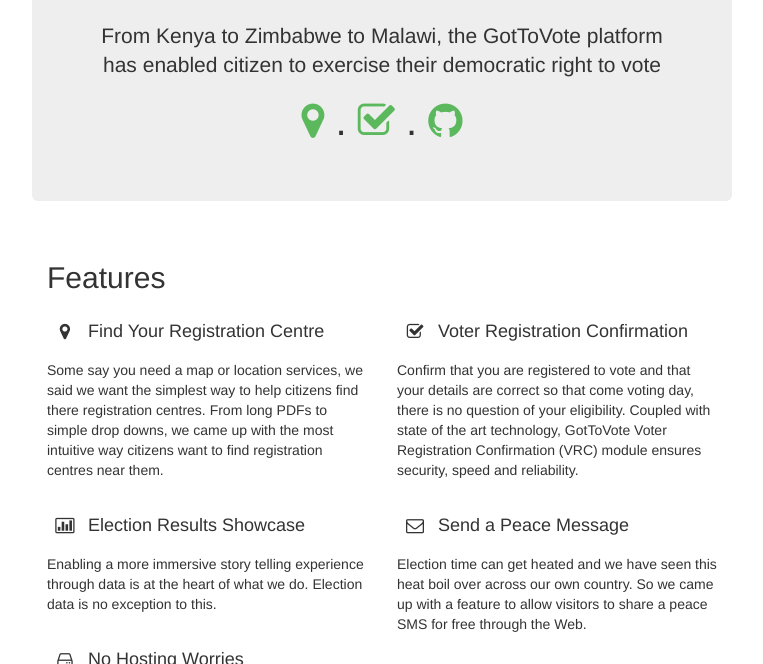
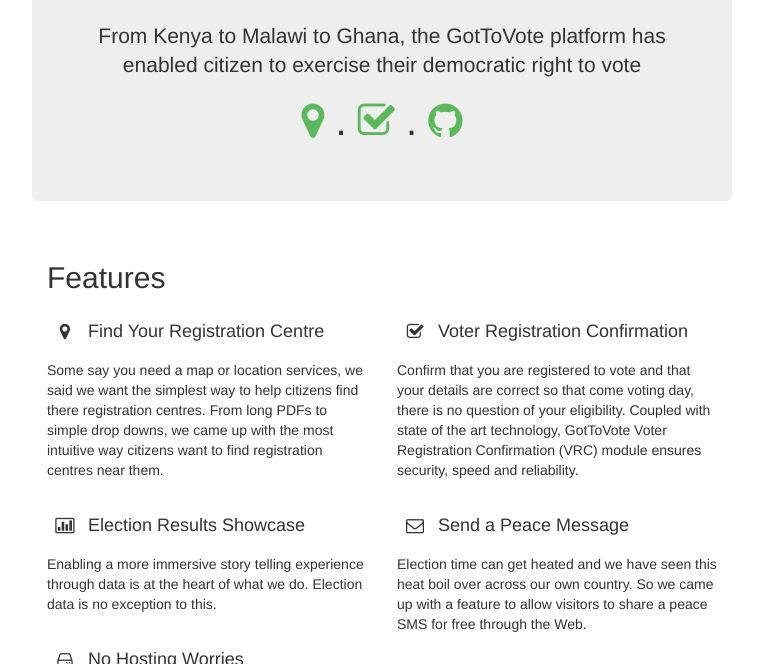
Before and after one commit to CodeForAfrica/GotToVote.cc, a Jekyll site: the page built from index.html, in a window 1280 px wide and 900 px high, scrolled down 431 px, cut to the strip 236-900 px from the top of the window. Shown: the whole strip, without its empty margins (258-1021 px from the left). Built offline with Jekyll 4.4.1, drawn with Linux system fonts in a browser that asks for light colours; nearby versions of some CDN libraries; Markdown is read by kramdown in place of the engine named in the settings; comment, search, counter and statistics services are not loaded.

Commit message:
Small copy edit.

```diff
--- a/index.html
+++ b/index.html
@@ -15,7 +15,7 @@
 		<iframe width="560" height="315" src="//www.youtube.com/embed/hUdCVzxCt_o?rel=0" frameborder="0" allowfullscreen></iframe>
 		<br/><br/>
 
-		<p class="lead">From Kenya to Zimbabwe to Malawi, the GotToVote platform has enabled citizen to exercise their democratic right to vote</p>
+		<p class="lead">From Kenya to Malawi to Ghana, the GotToVote platform has enabled citizen to exercise their democratic right to vote</p>
 		<h1 class="text-success" style="font-size: 40px;">
 			<a href="#" data-toggle="tooltip" title="Registration Centers Information" data-placement="bottom"><i class="fa fa-map-marker" ></i></a> .
 			<a href="#" data-toggle="tooltip" title="Confirm Registration Details" data-placement="bottom"><i class="fa fa-check-square-o" ></i></a> .
```
